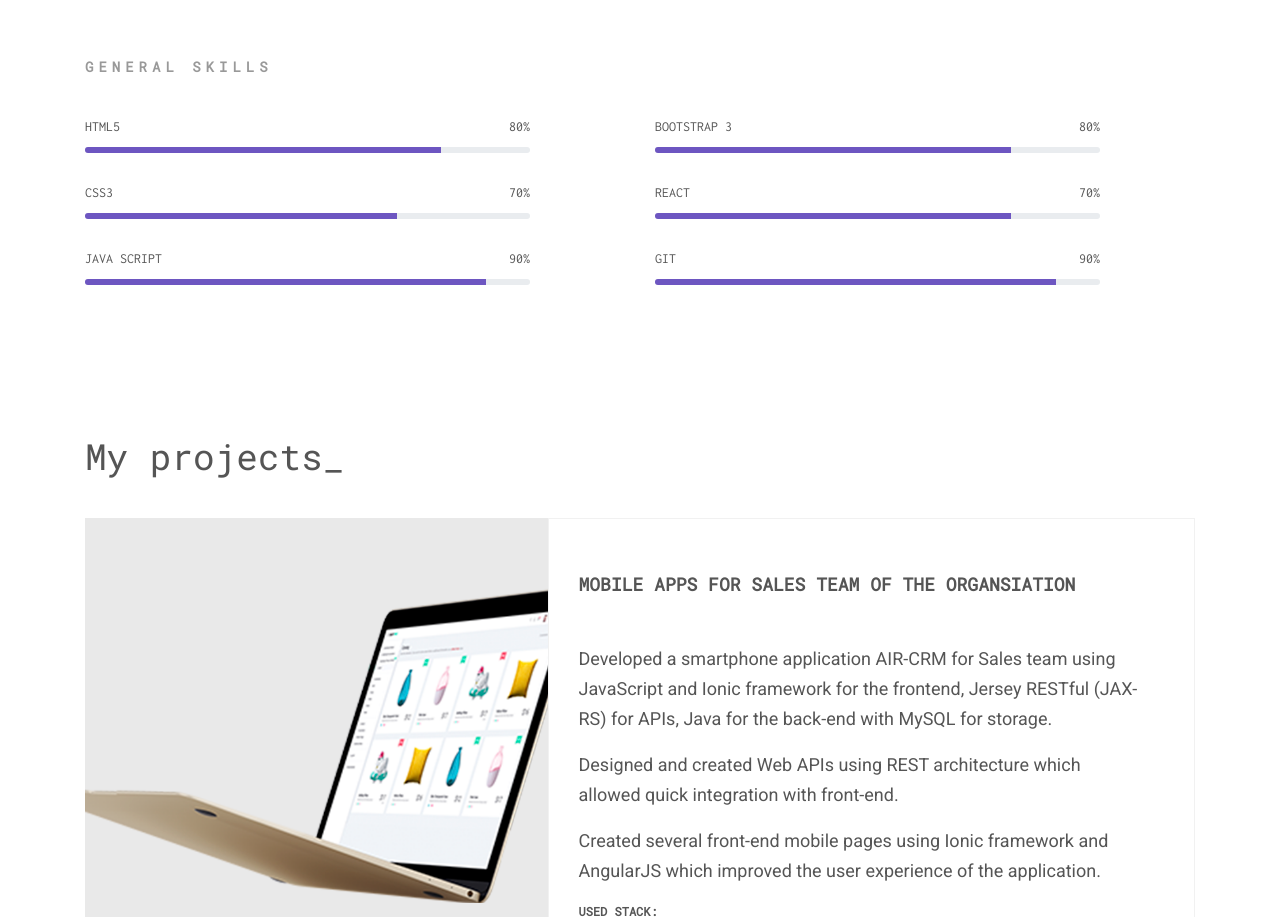
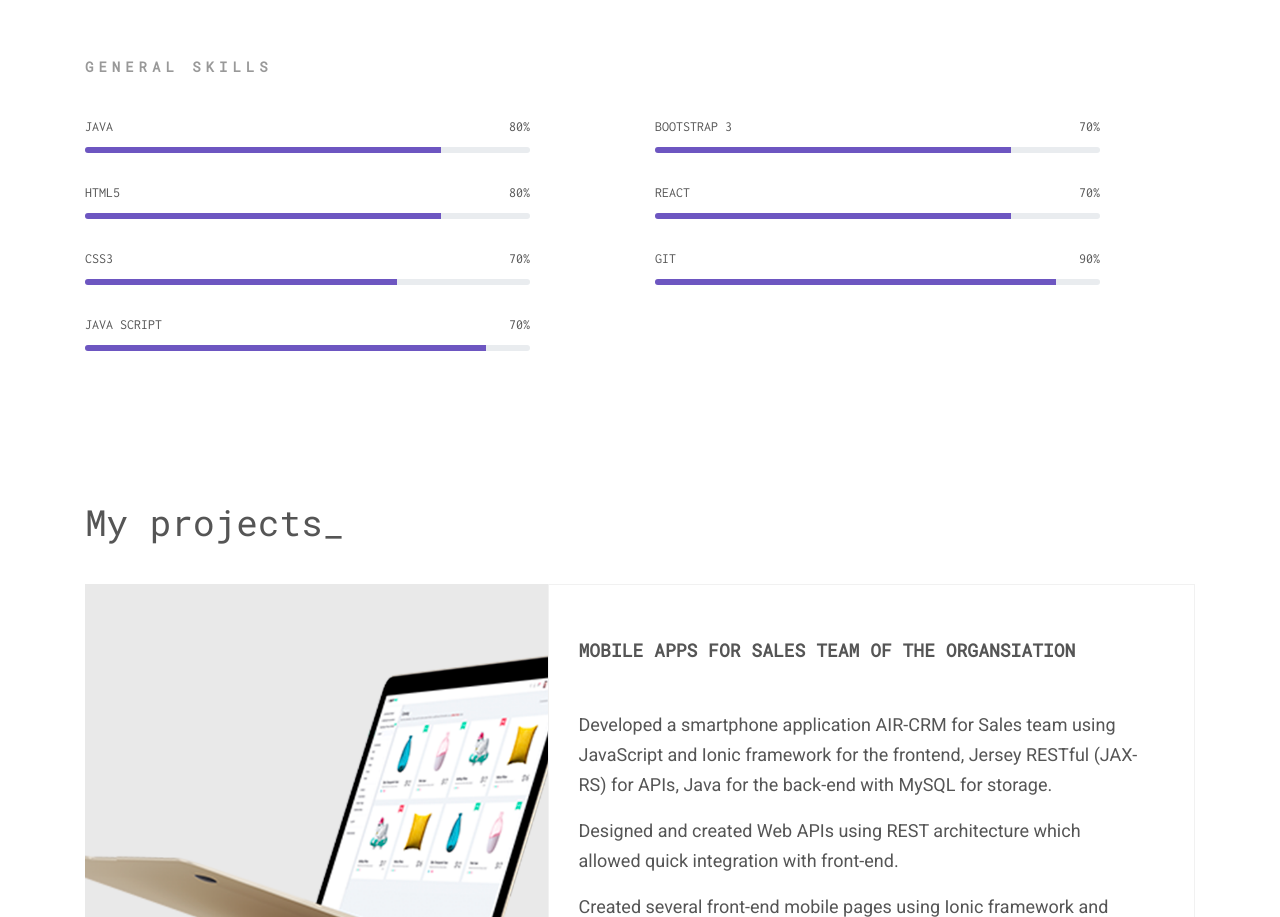
Before and after one commit to deogadepallavi/portfolio, a website: page index.html in a window 1280 px wide. Shown: the part 2074-2991 px from the top of the page. Drawn offline with Linux system fonts and the light colour scheme.

Commit message:
Changes in Index_file

```diff
--- a/index.html
+++ b/index.html
@@ -195,6 +195,16 @@
     <div class="col-md-5 mr-auto">
       <div class="progress-list__skill">
         <p>
+          <span class="progress-list__skill-title">Java</span>
+          <span class="progress-list__skill-value">80%</span>
+        </p>
+        <div class="progress">
+          <div class="progress-bar" role="progressbar" aria-valuenow="80" aria-valuemin="0" aria-valuemax="100" >
+          </div>
+        </div>
+      </div>
+      <div class="progress-list__skill">
+        <p>
           <span class="progress-list__skill-title">html5</span>
           <span class="progress-list__skill-value">80%</span>
         </p>
@@ -216,7 +226,7 @@
       <div class="progress-list__skill">
         <p>
           <span class="progress-list__skill-title">java script</span>
-          <span class="progress-list__skill-value">90%</span>
+          <span class="progress-list__skill-value">70%</span>
         </p>
         <div class="progress">
           <div class="progress-bar" role="progressbar" aria-valuenow="90" aria-valuemin="0" aria-valuemax="100">
@@ -228,7 +238,7 @@
       <div class="progress-list__skill">
         <p>
           <span class="progress-list__skill-title">bootstrap 3</span>
-          <span class="progress-list__skill-value">80%</span>
+          <span class="progress-list__skill-value">70%</span>
         </p>
         <div class="progress">
           <div class="progress-bar" role="progressbar" aria-valuenow="80" aria-valuemin="0" aria-valuemax="100">
```
